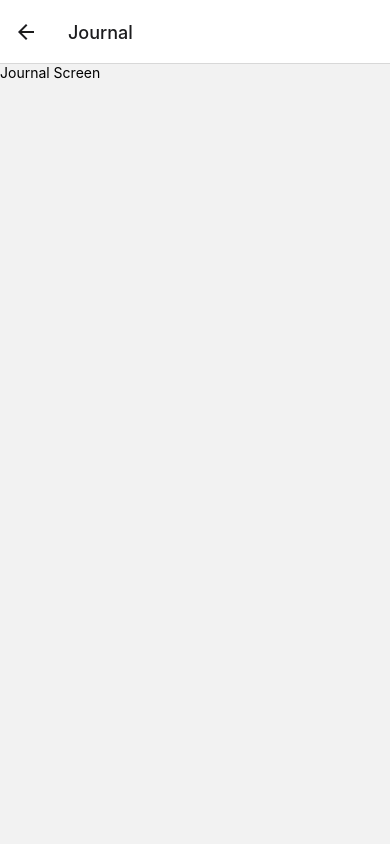
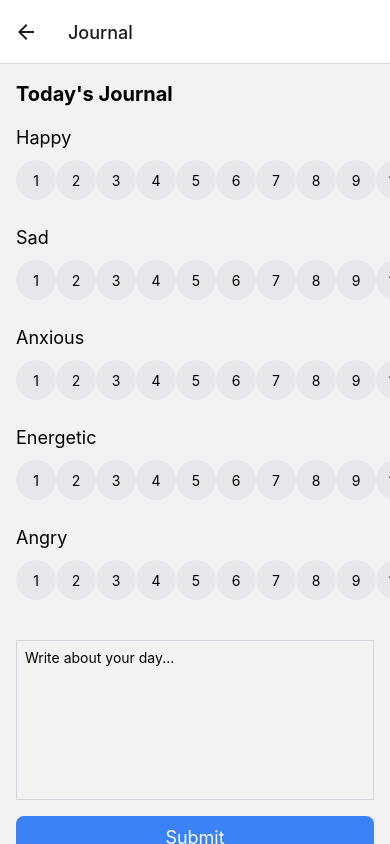
Before and after one commit to yvashisht/HealthGuard-Hackathon, a React Native app: screen /Journal in a window 390 px wide. Built offline with nearby package versions, Linux system fonts and the light colour scheme; what tailwind-rn would draw is missing.

Commit message:
Added Journals, View Journal Entries

```diff
--- a/App.tsx
+++ b/App.tsx
@@ -11,6 +11,7 @@ import JournalScreen from './screens/JournalScreen';
 import ContactsScreen from './screens/ContactsScreen';
 import AppointmentsScreen from './screens/AppointmentsScreen';
 import AboutMeScreen from './screens/AboutMeScreen';
+import ViewJournalEntriesScreen from './screens/ViewJournalEntriesScreen';
 
 const Stack = createNativeStackNavigator();
 
@@ -21,6 +22,7 @@ export default function App() {
         <Stack.Screen name="Home" component={HomeScreen} />
         <Stack.Screen name="My Journey" component={MyJourneyScreen} />
         <Stack.Screen name="Journal" component={JournalScreen} />
+        <Stack.Screen name="ViewJournalEntries" component={ViewJournalEntriesScreen} />
         <Stack.Screen name="Contacts" component={ContactsScreen} />
         <Stack.Screen name="Appointments" component={AppointmentsScreen} />
         <Stack.Screen name="About Me" component={AboutMeScreen} />
--- a/package.json
+++ b/package.json
@@ -25,7 +25,8 @@
     "react-native-screens": "~3.29.0",
     "tailwind-rn": "^4.2.0",
     "expo-auth-session": "~5.4.0",
-    "expo-random": "~13.6.0"
+    "expo-random": "~13.6.0",
+    "@react-native-async-storage/async-storage": "1.21.0"
   },
   "devDependencies": {
     "@babel/core": "^7.20.0",
--- a/screens/HomeScreen.tsx
+++ b/screens/HomeScreen.tsx
@@ -9,6 +9,7 @@ const HomeScreen = ({navigation}) => {
   const menuItems = [
     { title: "My Journey", navigateTo: "My Journey" },
     { title: "Journal", navigateTo: "Journal" },
+    { title: "View Journal Entries", navigateTo: "ViewJournalEntries" },
     { title: "Contacts", navigateTo: "Contacts" },
     { title: "Appointments", navigateTo: "Appointments" },
     { title: "About Me", navigateTo: "About Me" },
--- a/screens/JournalScreen.tsx
+++ b/screens/JournalScreen.tsx
@@ -1,15 +1,78 @@
 // screens/JournalScreen.tsx
-import React from 'react';
-import { View, Text, StyleSheet } from 'react-native';
+import React, { useState } from 'react';
+import { View, Text, TextInput, TouchableOpacity, ScrollView, Alert } from 'react-native';
+import AsyncStorage from '@react-native-async-storage/async-storage';
 
-import { Button } from 'react-native';
+const JournalScreen = () => {
+  const [freeEntry, setFreeEntry] = useState('');
+  const emotions = ['Happy', 'Sad', 'Anxious', 'Energetic', 'Angry'];
+  const [ratings, setRatings] = useState({
+    Happy: 0,
+    Sad: 0,
+    Anxious: 0,
+    Energetic: 0,
+    Angry: 0,
+  });
 
-const HomeScreen = ({navigation}) => {
+  const handleRating = (emotion, rating) => {
+    setRatings(prevRatings => ({ ...prevRatings, [emotion]: rating }));
+  };
+
+  const handleSubmit = async () => {
+    const journalEntry = {
+      date: new Date().toISOString(),
+      ratings,
+      freeEntry,
+    };
+
+    try {
+      const existingEntries = await AsyncStorage.getItem('journalEntries');
+      const newEntries = existingEntries ? JSON.parse(existingEntries) : [];
+      newEntries.push(journalEntry);
+
+      await AsyncStorage.setItem('journalEntries', JSON.stringify(newEntries));
+      Alert.alert('Journal Saved', 'Your journal entry has been saved successfully.');
+
+      setRatings({ Happy: 0, Sad: 0, Anxious: 0, Energetic: 0, Angry: 0 });
+      setFreeEntry('');
+    } catch (error) {
+      Alert.alert('Error', 'There was an error saving your journal entry.');
+      console.error('Error saving journal entry:', error);
+    }
+  };
+
   return (
-    <View>
-      <Text>Journal Screen</Text>
-    </View>
+    <ScrollView className="p-4">
+      <Text className="text-xl font-bold mb-4">Today's Journal</Text>
+      {emotions.map((emotion) => (
+        <View key={emotion} className="mb-6">
+          <Text className="text-lg mb-2">{emotion}</Text>
+          <View className="flex-row justify-between">
+            {Array.from({ length: 10 }, (_, i) => i + 1).map((num) => (
+              <TouchableOpacity
+                key={num}
+                onPress={() => handleRating(emotion, num)}
+                className={`w-10 h-10 flex items-center justify-center rounded-full ${
+                  ratings[emotion] === num ? 'bg-blue-500' : 'bg-gray-200'
+                }`}>
+                <Text className={`${ratings[emotion] === num ? 'text-white' : 'text-black'}`}>{num}</Text>
+              </TouchableOpacity>
+            ))}
+          </View>
+        </View>
+      ))}
+      <TextInput
+        className="mt-4 border border-gray-300 p-2 h-40 textAlign-vertical-top"
+        multiline
+        placeholder="Write about your day..."
+        onChangeText={setFreeEntry}
+        value={freeEntry}
+      />
+      <TouchableOpacity onPress={handleSubmit} className="mt-4 bg-blue-500 p-2 rounded-lg items-center">
+        <Text className="text-white text-lg">Submit</Text>
+      </TouchableOpacity>
+    </ScrollView>
   );
 };
 
-export default HomeScreen;
+export default JournalScreen;
--- /dev/null
+++ b/screens/ViewJournalEntriesScreen.tsx
@@ -0,0 +1,40 @@
+import React, { useEffect, useState } from 'react';
+import { View, Text, ScrollView, TouchableOpacity } from 'react-native';
+import AsyncStorage from '@react-native-async-storage/async-storage';
+
+const ViewJournalEntriesScreen = ({navigation}) => {
+  const [journalEntries, setJournalEntries] = useState([]);
+
+  useEffect(() => {
+    const fetchJournalEntries = async () => {
+      try {
+        const entries = await AsyncStorage.getItem('journalEntries');
+        if (entries) {
+          setJournalEntries(JSON.parse(entries));
+        }
+      } catch (error) {
+        console.error('Error fetching journal entries:', error);
+      }
+    };
+
+    fetchJournalEntries();
+  }, []);
+
+  return (
+    <ScrollView className="p-4">
+      <Text className="text-xl font-bold mb-4">Journal Entries</Text>
+      {journalEntries.map((entry, index) => (
+        <View key={index} className="mb-4 p-4 border border-gray-300 rounded-lg">
+          <Text className="text-lg mb-2">Date: {new Date(entry.date).toLocaleDateString()}</Text>
+          {Object.entries(entry.ratings).map(([emotion, rating]) => (
+            <Text key={emotion}>{`${emotion}: ${rating}`}</Text>
+          ))}
+          <Text className="mt-2">{entry.freeEntry}</Text>
+        </View>
+      ))}
+      {journalEntries.length === 0 && <Text>No journal entries found.</Text>}
+    </ScrollView>
+  );
+};
+
+export default ViewJournalEntriesScreen;
```
Also changed, not shown: 10 other files (tests, documents, lock files or other folders).
